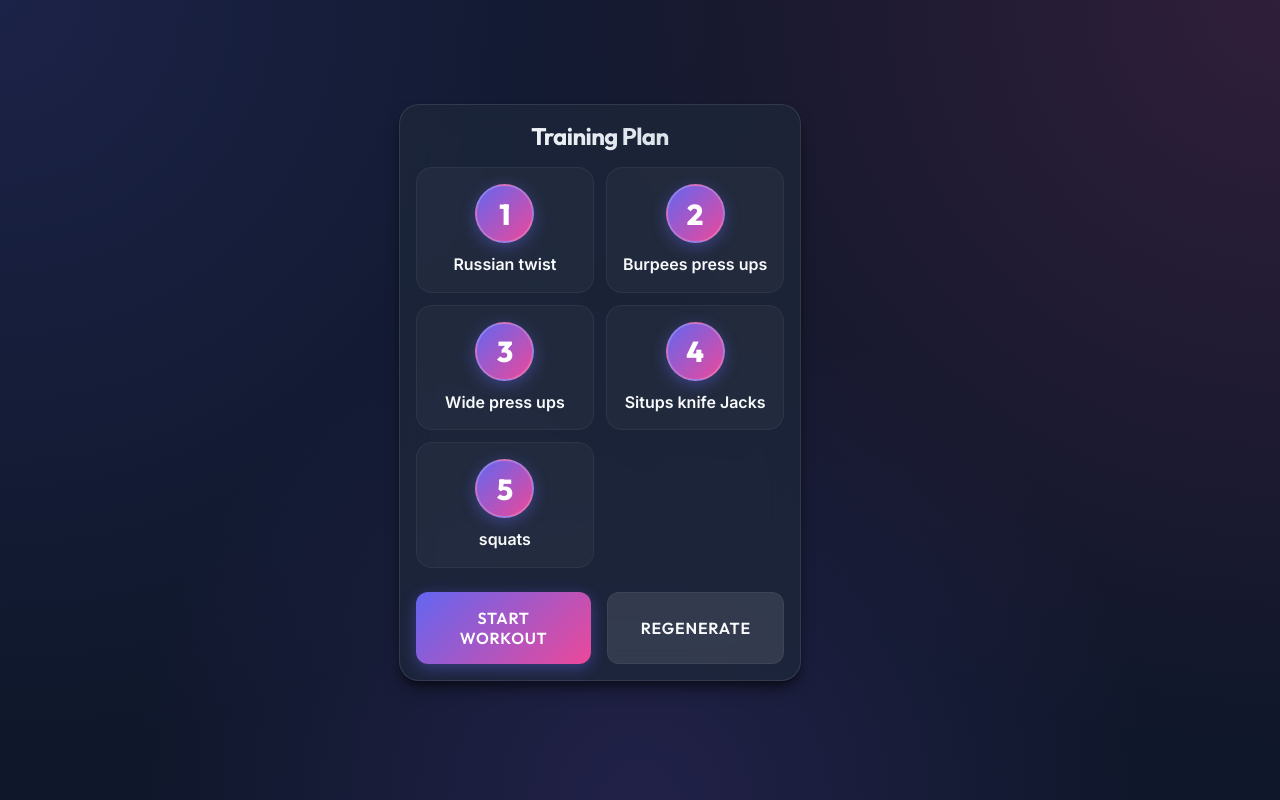
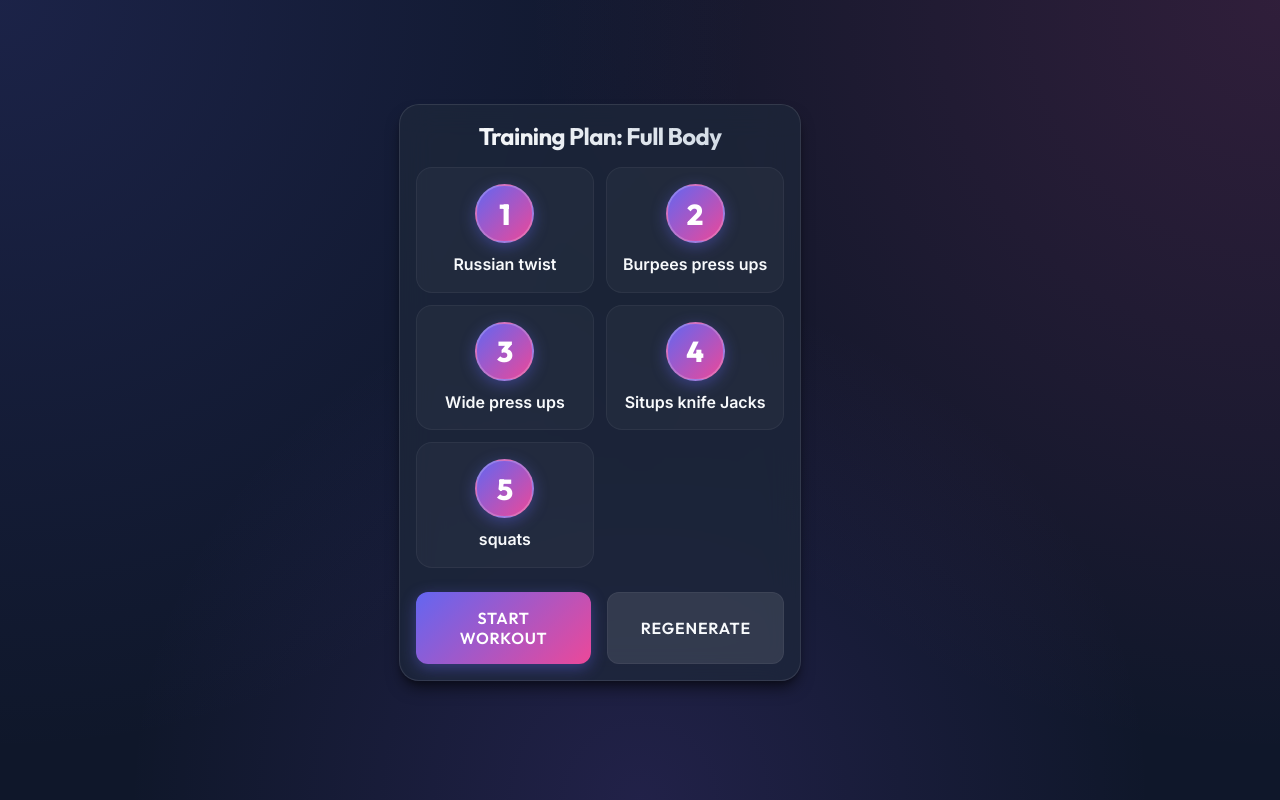
Before and after one commit to athenafire999/fitness, a website: page index.html in a window 1280 px wide. Both pictures are taken after a click on the button "CREATE WORKOUT". Drawn offline with nearby package versions, Linux system fonts and the light colour scheme.

Commit message:
Show workout type in Training Plan title (Full Body, Legs, Arms, Custom)

```diff
--- a/index.html
+++ b/index.html
@@ -102,7 +102,7 @@
     </div>
 
     <div id="workout-display" class="card hidden">
-        <h2 class="page-title">Training Plan</h2>
+        <h2 class="page-title">Training Plan: <span id="workout-type-title">Full Body</span></h2>
         <div class="timer-container hidden">
             <div id="timer" class="timer">Total: 0:00</div>
             <div id="round-timer" class="timer">Round: 0:00</div>
@@ -195,7 +195,7 @@
     <audio id="music-player" crossorigin="anonymous"></audio>
 
     <script src="https://cdn.jsdelivr.net/npm/chart.js"></script>
-    <script src="script.js?v=11"></script>
+    <script src="script.js?v=12"></script>
 
 </body>
 
--- a/script.js
+++ b/script.js
@@ -549,6 +549,17 @@ document.addEventListener('DOMContentLoaded', function () {
         workoutList.innerHTML = selectedExercises.map((exercise, index) => {
             return `<li><div class="number-badge">${index + 1}</div><span>${exercise}</span></li>`;
         }).join('');
+
+        // Update the Training Plan title with workout type
+        const workoutType = document.getElementById('workout-type').value;
+        const workoutTypeTitle = document.getElementById('workout-type-title');
+        if (workoutTypeTitle) {
+            if (workoutType === 'customize') {
+                workoutTypeTitle.textContent = 'Custom';
+            } else {
+                workoutTypeTitle.textContent = workoutType;
+            }
+        }
 
         console.log('Hiding workout generator, showing workout display');
         document.getElementById('workout-generator').classList.add('hidden');
```
